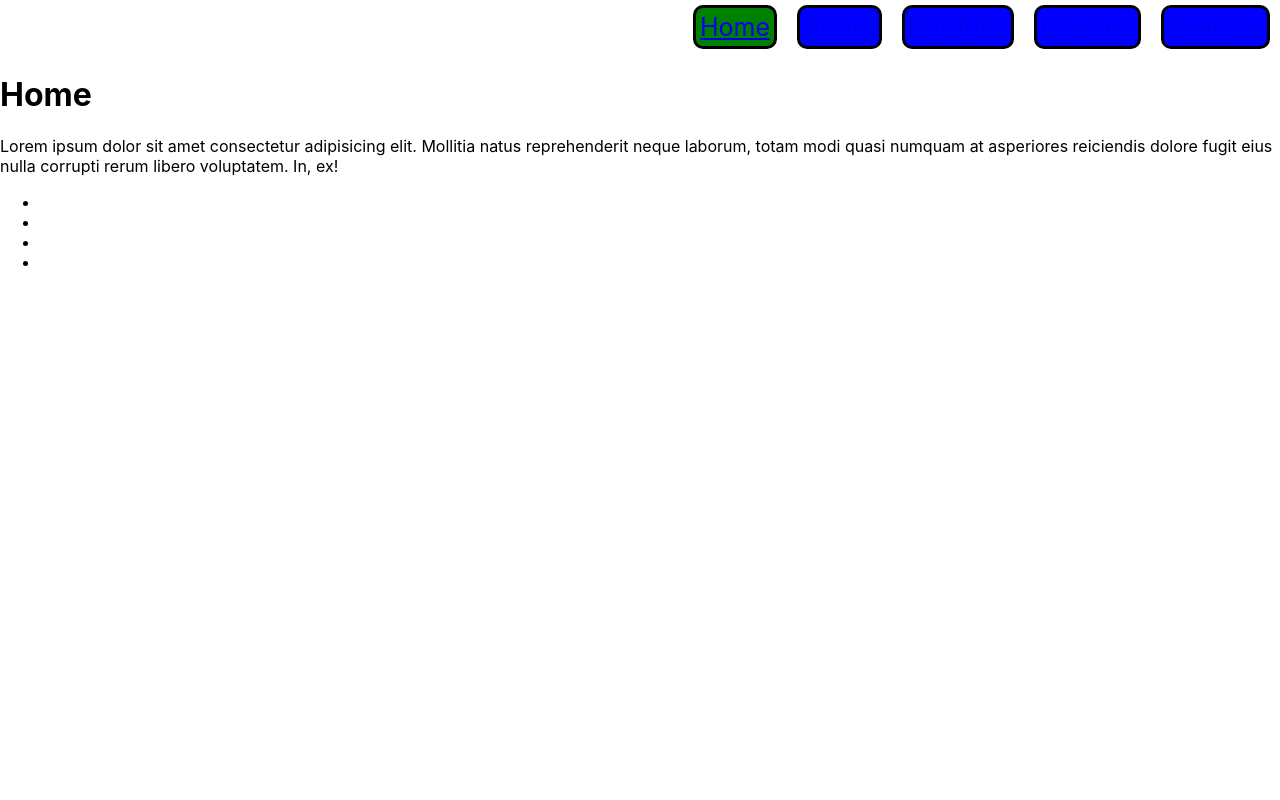
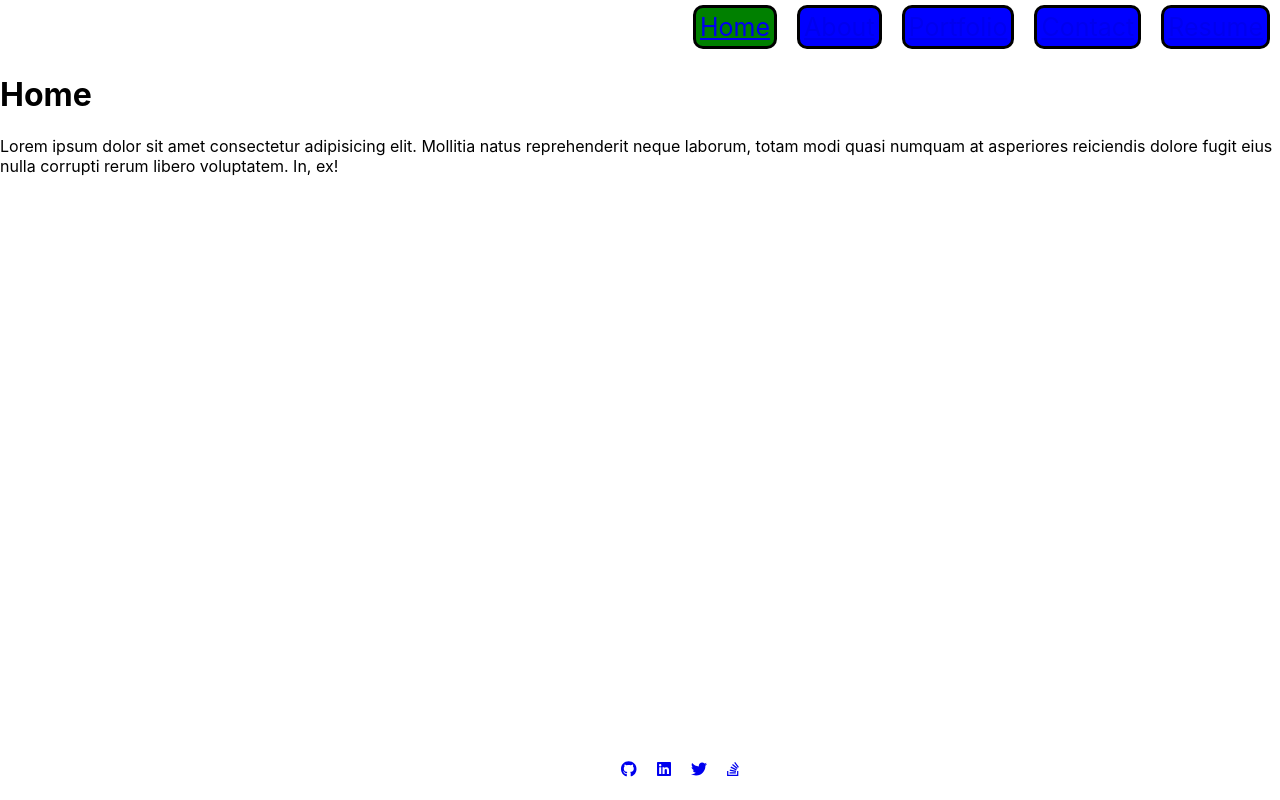
Before and after one commit to Pattiqus/Pattiqus-Portfolio, a React (Create React App) app: page / in a window 1280 px wide. Built offline with nearby package versions, Linux system fonts and the light colour scheme.

Commit message:
footer positioning complete, without style

```diff
--- a/package.json
+++ b/package.json
@@ -4,6 +4,7 @@
   "private": true,
   "dependencies": {
     "@fortawesome/fontawesome-svg-core": "^6.1.1",
+    "@fortawesome/free-brands-svg-icons": "^6.1.1",
     "@fortawesome/free-solid-svg-icons": "^6.1.1",
     "@fortawesome/react-fontawesome": "^0.1.18",
     "@testing-library/jest-dom": "^5.16.4",
--- a/src/components/layouts/footer/footerLayout.css
+++ b/src/components/layouts/footer/footerLayout.css
@@ -0,0 +1,12 @@
+.footerLinksList {
+    display: flex;
+    list-style: none;
+    justify-content: center;
+    bottom: 0;
+    width: 100%;
+    position: fixed;
+}
+
+.footerButtons {
+    margin: 5px 10px 5px 10px;
+}
--- a/src/components/layouts/footer/footerLayout.jsx
+++ b/src/components/layouts/footer/footerLayout.jsx
@@ -1,28 +1,27 @@
 import React from 'react'
 import { FontAwesomeIcon } from '@fortawesome/react-fontawesome'
 import { Link } from "react-router-dom";
-import { Icon } from '@fortawesome/fontawesome-svg-core';
-import { faIcons } from '@fortawesome/free-solid-svg-icons';
-
+import { faGithub, faLinkedin, faStackOverflow, faTwitter } from '@fortawesome/free-brands-svg-icons'
+import './footerLayout.css';
 
 
 export default function footerLayout(props) {
 
     const socialLinks = [
         {
-            title: <FontAwesomeIcon Icon="fa-brands fa-github" />,
+            title: <FontAwesomeIcon icon={faGithub} />,
             link: 'https://github.com/Pattiqus'
         },
         {
-            title: <FontAwesomeIcon icon="fa-brands fa-linkedin-in"/>,
+            title: <FontAwesomeIcon icon={faLinkedin}/>,
             link: 'https://www.linkedin.com/in/pat-b-52553410a/'
         },
         {
-            title: <FontAwesomeIcon icon="fa-brands fa-twitter" />,
+            title: <FontAwesomeIcon icon={faTwitter} />,
             link: 'https://twitter.com/Patticus_TV'
         },
         {
-            title: <FontAwesomeIcon icon="fa-brands fa-stack-overflow" />,
+            title: <FontAwesomeIcon icon={faStackOverflow} />,
             link: 'https://stackoverflow.com/users/17328724/patticus'
         },
     ]
@@ -32,9 +31,9 @@ export default function footerLayout(props) {
 
         {/*Footer*/}
 
-        <ul>
+        <ul className='footerLinksList'>
         {socialLinks.map((item) => (
-                <li className=''>
+                <li className='footerButtons'>
                     <Link to={item.link}>
                        {item.title}
                     </Link>
```
